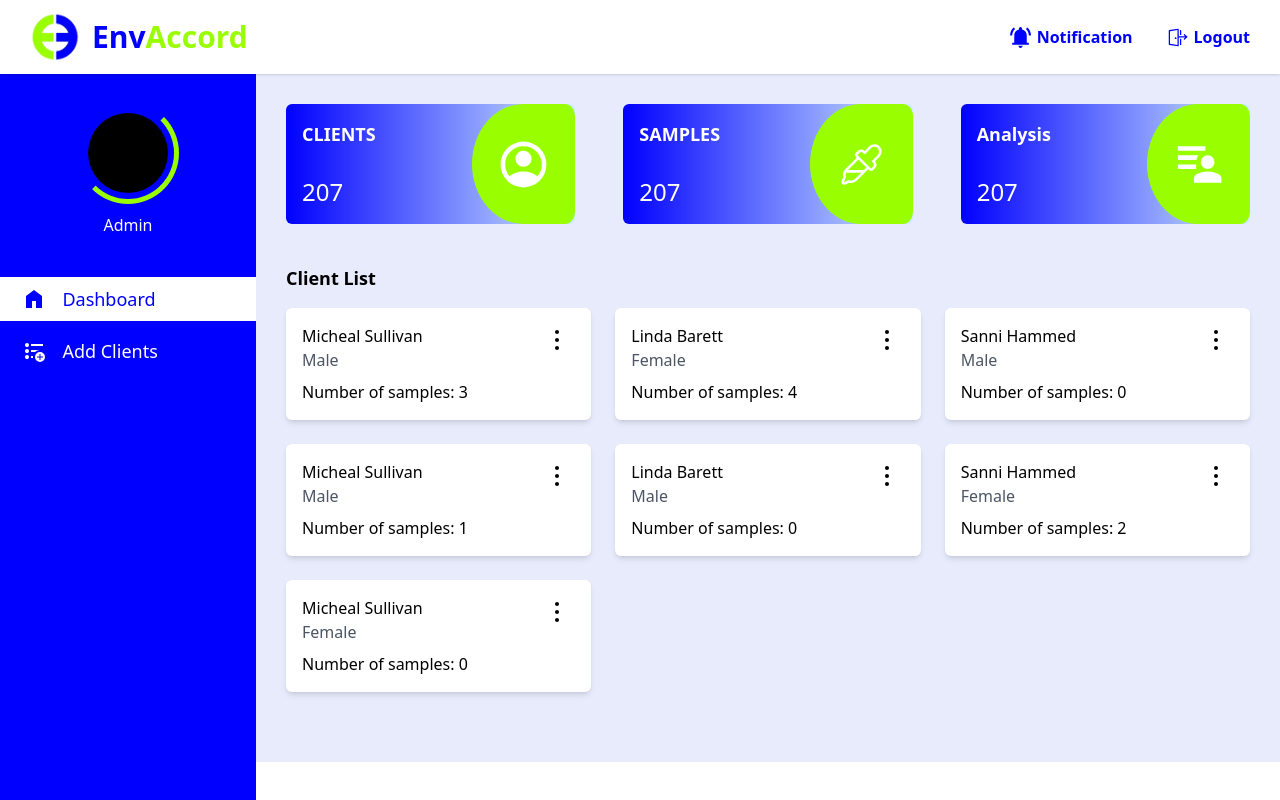
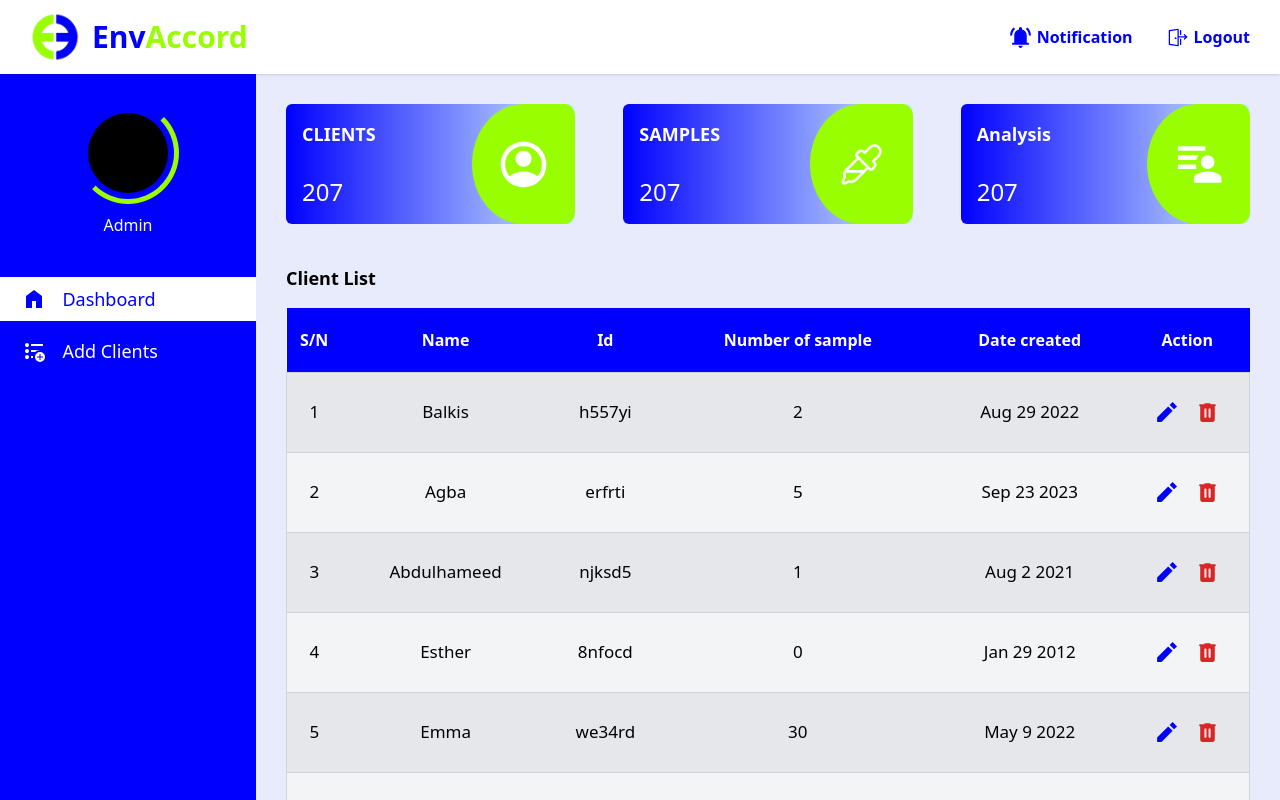
Before and after one commit to Involut6/eva-app, a Vue app: page / in a window 1280 px wide. Shown: the top 800 px of the page. Built offline with nearby package versions, Linux system fonts and the light colour scheme.

Commit message:
init commit

```diff
--- a/src/components/ClientListPage.vue
+++ b/src/components/ClientListPage.vue
@@ -31,7 +31,18 @@ export default defineComponent({
                {id: 3, title: "Fieces Sample", dateCreated: "Feb 29, 2010", status: 'In progress', analysis: [{title: 'pH', status: 'in progress'}]},]},
                 {name: 'Micheal Sullivan', gender: 'Female', location: 'Lagos State, Ikeja LCDA' , id: 6, samples:[]}
             ],
-            drop: null
+            drop: null,
+            table: [
+                {number: 1, name: "Balkis", id: "h557yi", sampleNumber: "2", dateCreated: "Aug 29 2022" },
+                {number: 2, name: "Agba", id: "erfrti", sampleNumber: "5", dateCreated: "Sep 23 2023" },
+                {number: 3, name: "Abdulhameed", id: "njksd5", sampleNumber: "1", dateCreated: "Aug 2 2021" },
+                {number: 4, name: "Esther", id: "8nfocd", sampleNumber: "0", dateCreated: "Jan 29 2012" },
+                {number: 5, name: "Emma", id: "we34rd", sampleNumber: "30", dateCreated: "May 9 2022" },
+                {number: 6, name: "Fawas", id: "cdf4tg", sampleNumber: "25", dateCreated: "Jul 4 2023" },
+                {number: 7, name: "Maruf", id: "43rfda", sampleNumber: "2", dateCreated: "Dec 29 2023" },
+                {number: 8, name: "Taye", id: "vf45gf", sampleNumber: "2", dateCreated: "Aug 20 2023" },
+                {number: 9, name: "Ibrahim", id: "sdfrg4", sampleNumber: "2", dateCreated: "Aug 9 2022" },
+            ]
         }
     },
     methods: {
@@ -179,7 +190,7 @@ export default defineComponent({
                 </div>
             </div>
             <p class="md:my-4 mb-4 text-lg font-semibold">Client List</p>
-            <div class="grid grid-cols-1 md:grid-cols-2 lg:grid-cols-3 gap-4 xl:gap-6">
+            <!-- <div class="grid grid-cols-1 md:grid-cols-2 lg:grid-cols-3 gap-4 xl:gap-6">
                 <div v-for="i in samples" :key="i.id">
                 <div class="flex bg-white w-full justify-between p-4 gap-6 rounded-md shadow-md relative">
                     <div>
@@ -197,7 +208,37 @@ export default defineComponent({
                     </div>
                 </div>
             </div>
-            </div>
+            </div> -->
+
+            <table class="w-full bg-gray-100">
+                <thead class="bg-[#0000fe] text-white h-[8vh]">
+                    <th>S/N</th>
+                    <th>Name</th>
+                    <th>Id</th>
+                    <th>Number of sample</th>
+                    <th>Date created</th>
+                    <th>Action</th>
+                </thead>
+                <tbody>
+                    <tr class="text-center h-[10vh] text-[17px] border border-gray-300" v-for="rows in table" :key="rows.id" :class=" table.indexOf(rows) % 2 === 0 ? 'bg-gray-200' : 'bg-gray-white'">
+                        <td>{{ rows.number }}</td>
+                        <td>{{ rows.name }}</td>
+                        <td>{{ rows.id }}</td>
+                        <td>{{ rows.sampleNumber }}</td>
+                        <td>{{ rows.dateCreated }}</td>
+                        <td>
+                            <div class="flex justify-center items-center space-x-4">
+                                <div>
+                                    <svg xmlns="http://www.w3.org/2000/svg" class="text-[#0000fe] cursor-pointer active:text-red" width="25" height="25" viewBox="0 0 24 24"><path fill="currentColor" d="m19.3 8.925l-4.25-4.2L17.875 1.9L22.1 6.125l-2.8 2.8ZM3 21v-4.25l10.6-10.6l4.25 4.25L7.25 21H3Z"/></svg>
+                                </div>
+                                <div>
+                                    <svg xmlns="http://www.w3.org/2000/svg" class="text-red-600 cursor-pointer" width="25" height="25" viewBox="0 0 24 24"><path fill="currentColor" d="M7 21q-.825 0-1.413-.588T5 19V6q-.425 0-.713-.288T4 5q0-.425.288-.713T5 4h4q0-.425.288-.713T10 3h4q.425 0 .713.288T15 4h4q.425 0 .713.288T20 5q0 .425-.288.713T19 6v13q0 .825-.588 1.413T17 21H7Zm2-5q0 .425.288.713T10 17q.425 0 .713-.288T11 16V9q0-.425-.288-.713T10 8q-.425 0-.713.288T9 9v7Zm4 0q0 .425.288.713T14 17q.425 0 .713-.288T15 16V9q0-.425-.288-.713T14 8q-.425 0-.713.288T13 9v7Z"/></svg>
+                                </div>
+                            </div>
+                        </td>
+                    </tr>
+                </tbody>
+            </table>
         </div>
         <div v-if="drop !== null" @click="drop = null" class="h-full w-full absolute top-0 left-0 z-10"></div>
     </div>
```
